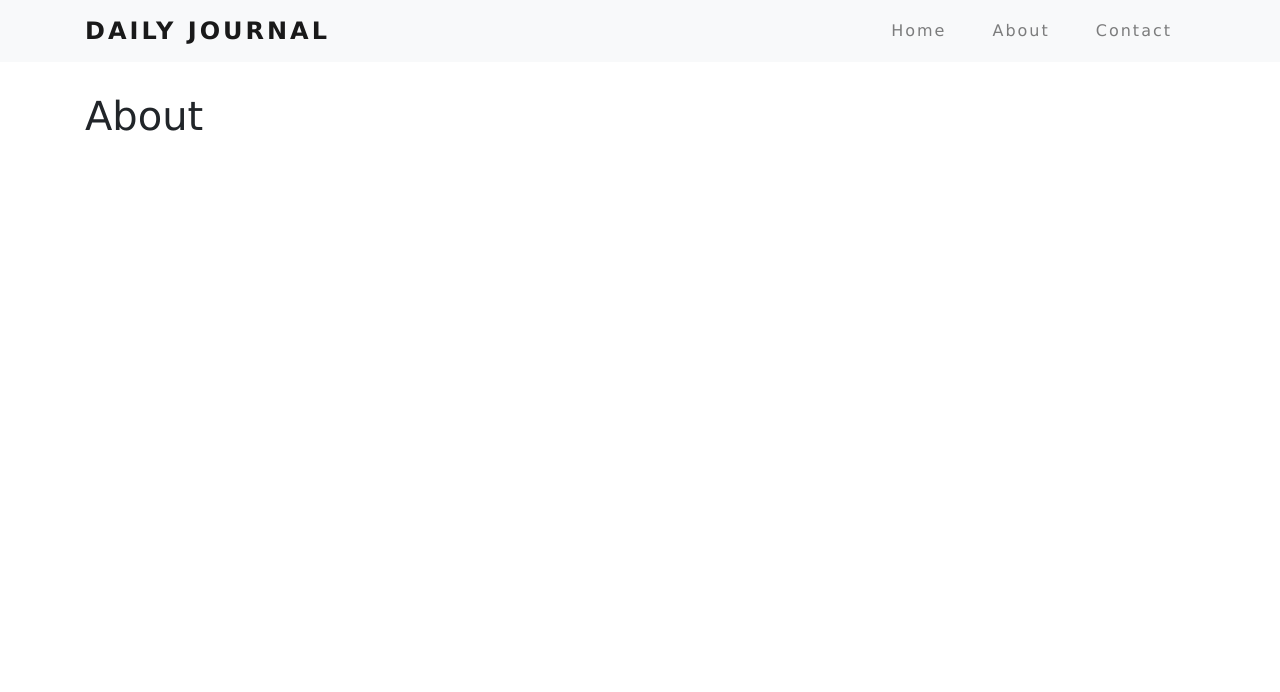
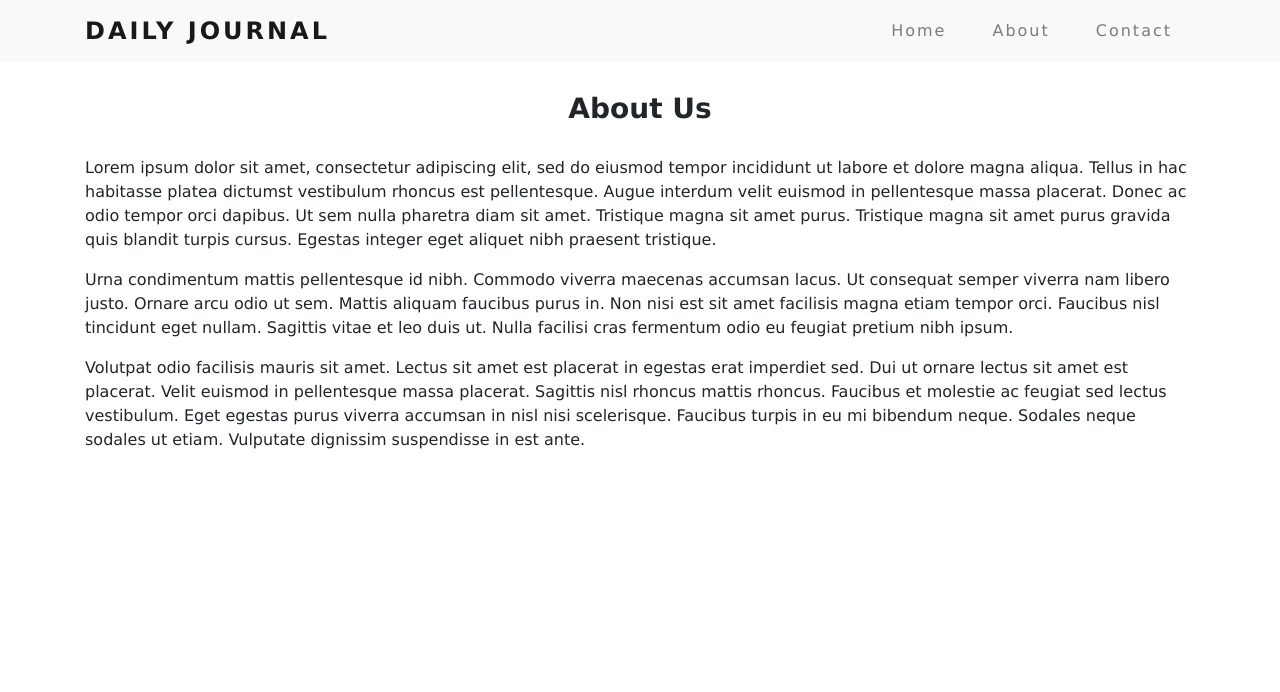
Before and after one commit to VivekAlhat/blog, a Node server app: template views/about.ejs in a window 1280 px wide. Shown: the top 692 px of the page. Run offline with Node 20, Linux system fonts and the light colour scheme; the template is opened without the code that fills it, so the values that code supplies are empty; some libraries are stand-ins or nearby versions.

Commit message:
Update Views

```diff
--- a/views/about.ejs
+++ b/views/about.ejs
@@ -1,6 +1,31 @@
 <%- include("partials/header") -%>
 <div class="container content">
-  <h1>About</h1>
-  <p><%= aboutContent%></p>
+  <h3 id="header">About Us</h3>
+  <p>
+    Lorem ipsum dolor sit amet, consectetur adipiscing elit, sed do eiusmod
+    tempor incididunt ut labore et dolore magna aliqua. Tellus in hac habitasse
+    platea dictumst vestibulum rhoncus est pellentesque. Augue interdum velit
+    euismod in pellentesque massa placerat. Donec ac odio tempor orci dapibus.
+    Ut sem nulla pharetra diam sit amet. Tristique magna sit amet purus.
+    Tristique magna sit amet purus gravida quis blandit turpis cursus. Egestas
+    integer eget aliquet nibh praesent tristique.
+  </p>
+  <p>
+    Urna condimentum mattis pellentesque id nibh. Commodo viverra maecenas
+    accumsan lacus. Ut consequat semper viverra nam libero justo. Ornare arcu
+    odio ut sem. Mattis aliquam faucibus purus in. Non nisi est sit amet
+    facilisis magna etiam tempor orci. Faucibus nisl tincidunt eget nullam.
+    Sagittis vitae et leo duis ut. Nulla facilisi cras fermentum odio eu feugiat
+    pretium nibh ipsum.
+  </p>
+  <p>
+    Volutpat odio facilisis mauris sit amet. Lectus sit amet est placerat in
+    egestas erat imperdiet sed. Dui ut ornare lectus sit amet est placerat.
+    Velit euismod in pellentesque massa placerat. Sagittis nisl rhoncus mattis
+    rhoncus. Faucibus et molestie ac feugiat sed lectus vestibulum. Eget egestas
+    purus viverra accumsan in nisl nisi scelerisque. Faucibus turpis in eu mi
+    bibendum neque. Sodales neque sodales ut etiam. Vulputate dignissim
+    suspendisse in est ante.
+  </p>
 </div>
 <%- include("partials/footer") -%>
```
Also changed, not shown: views/contact.ejs (+16 -2 lines).
